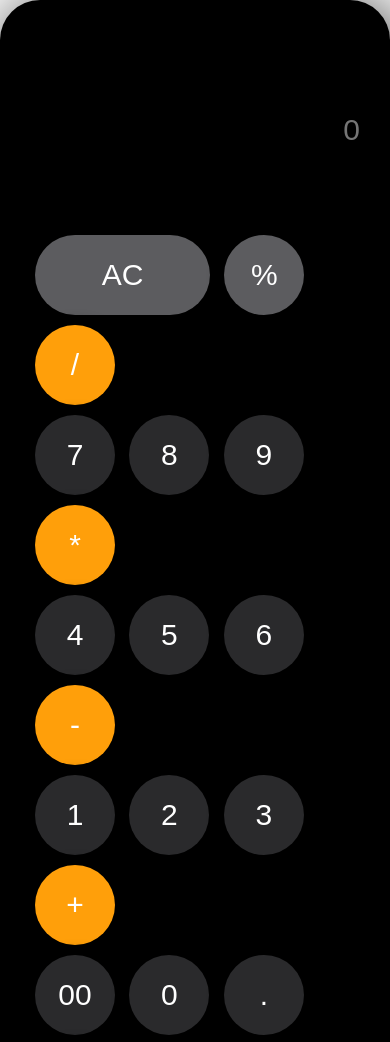
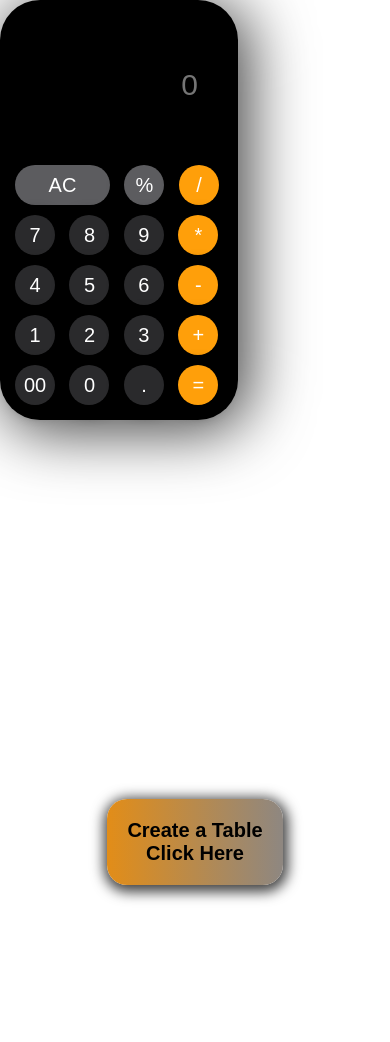
Before and after one commit to FaseehRaza644/calculator, a plain HTML site: page index.html in a window 390 px wide. Shown: the top 1042 px of the page. Drawn offline with Linux system fonts and the light colour scheme.

Commit message:
Update style.css

```diff
--- a/style.css
+++ b/style.css
@@ -84,3 +84,62 @@ a{
     border-radius: 20px;
     padding: 20px;
 }
+
+
+ @media screen and (max-width:600px)
+{
+    .calculator{
+        background-color: black;
+        border-radius: 40px;
+        -webkit-box-shadow: 7px 7px 62px 4px rgba(0,0,0,0.75);
+        -moz-box-shadow: 7px 7px 62px 4px rgba(0,0,0,0.75);
+        box-shadow: 7px 7px 62px 4px rgba(0,0,0,0.75);
+        padding: 10px;
+        width: 61%;
+    }
+    .h1{
+        text-align: center;
+        font-size: 40px;
+        padding: 40px;
+        text-decoration: underline;
+        font-style: italic;
+    }
+
+    #input{
+        height: 150px;
+        width: 100%;
+        border: none;
+        text-align: right;
+        padding-right: 30px;
+        background-color: transparent;
+        color: white;
+        font-size: 30px;
+        cursor: pointer;
+    }
+    button{
+        height: 40px;
+        width: 40px;
+        margin: 5px;
+        border-radius: 50%;
+        background-color: #2A2A2C;
+        color: white;
+        font-size: 20px;
+        border: none;
+        -webkit-box-shadow: 1px 3px 13px 4px rgba(0,0,0,0.75);
+        -moz-box-shadow: 1px 3px 13px 4px rgba(0,0,0,0.75);
+        box-shadow: 1px 3px 13px 4px rgba(0,0,0,0.75);
+        margin: 5px;
+    }
+    .size{
+        width: 95px;
+        border-radius: 50px;
+    }
+    a{
+        text-decoration: none;
+        text-align: center;
+        font-family: Arial, Helvetica, sans-serif;
+        color: black;
+        font-size: 20px;
+        font-weight: 700;
+    }
+ }
```
